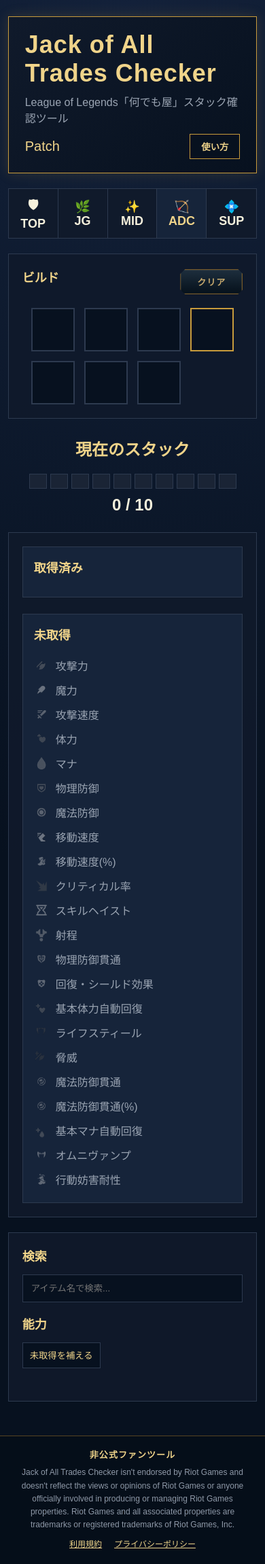
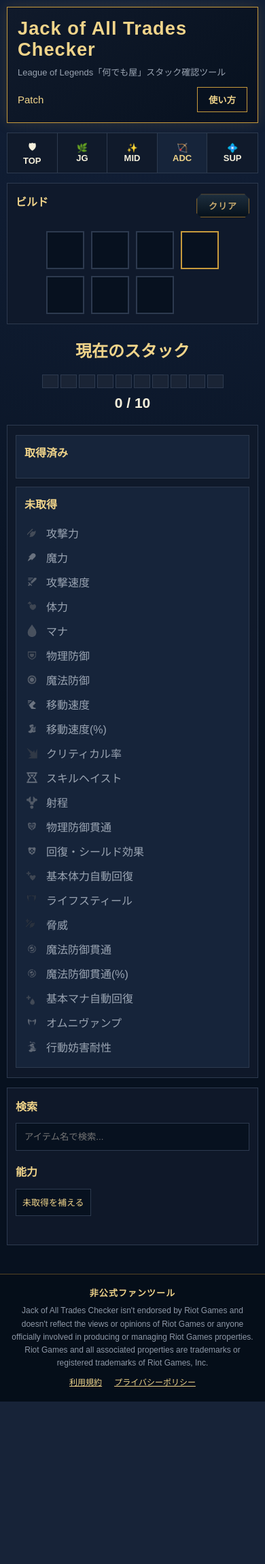
Before and after one commit to go825/jack-of-all-trades-checker, a Flask app: template templates/index.html in a window 390 px wide. Shown: the whole page at 68% size. After the commit the page ends 2062 px from the top, so only its background shows below. Run offline with Flask 3, Linux system fonts and the light colour scheme; the template is opened without the code that fills it, so the values that code supplies are empty.

Commit message:
feat: add patch-safe search and mobile layout

```diff
--- a/app/services/item_service.py
+++ b/app/services/item_service.py
@@ -3,12 +3,14 @@ import re
 from pathlib import Path
 
 import requests
+from pykakasi import kakasi
 
 from app.services.riot_api import get_latest_patch
 
 
 CACHE_DIR = Path("cache")
-ITEM_CACHE_VERSION = 8
+ITEM_CACHE_VERSION = 9
+KAKASI = kakasi()
 EXCLUDED_SHOP_ITEM_IDS = {
     "2003",  # 体力ポーション
     "2031",  # 詰め替えポーション
@@ -122,6 +124,12 @@ def extract_shop_class(icon_path):
     return SHOP_CLASS_NAMES.get(match.group(1))
 
 
+def generate_search_aliases(name):
+    hiragana = "".join(part["hira"] for part in KAKASI.convert(name)).strip()
+    compact = re.sub(r"\s+", "", hiragana)
+    return list(dict.fromkeys(alias for alias in (hiragana, compact) if alias))
+
+
 def write_item_cache(item_cache_path, items):
     with item_cache_path.open("w", encoding="utf-8") as file:
         json.dump(items, file, ensure_ascii=False, indent=2)
@@ -216,6 +224,7 @@ def normalize_items(items, patch, shop_classes=None):
                 "name": item.get("name", ""),
                 "description": item.get("description", ""),
                 "plaintext": item.get("plaintext", ""),
+                "search_aliases": generate_search_aliases(item.get("name", "")),
                 "gold": item.get("gold", {}),
                 "tags": item.get("tags", []),
                 "stats": item.get("stats", {}),
--- a/requirements.txt
+++ b/requirements.txt
@@ -13,3 +13,7 @@ urllib3==2.7.0
 Werkzeug==3.1.8
 gunicorn==26.0.0
 packaging==26.2
+Deprecated==1.3.1
+jaconv==0.5.0
+pykakasi==2.3.0
+wrapt==2.2.2
--- a/static/css/style.css
+++ b/static/css/style.css
@@ -770,3 +770,153 @@ gap:10px;
         align-items: center;
     }
 }
+@media (max-width: 700px) {
+    body {
+        overflow-x: hidden;
+    }
+
+    .app {
+        width: calc(100% - 20px);
+        margin: 10px auto 18px;
+    }
+
+    .header {
+        padding: 15px;
+    }
+
+    .header h1 {
+        font-size: clamp(23px, 7vw, 30px);
+        line-height: 1.15;
+    }
+
+    .header p {
+        font-size: 13px;
+        line-height: 1.5;
+    }
+
+    .patch {
+        font-size: 15px;
+    }
+
+    .role-tabs {
+        grid-template-columns: repeat(5, minmax(0, 1fr));
+        margin: 14px 0;
+    }
+
+    .role-tabs button {
+        min-width: 0;
+        height: 58px;
+        padding: 4px 2px;
+        font-size: 13px;
+    }
+
+    .panel {
+        padding: 14px 12px;
+        margin-bottom: 14px;
+    }
+
+    .panel-title h2,
+    .panel h2 {
+        font-size: 16px;
+    }
+
+    .clear-button {
+        min-width: 78px;
+        padding: 7px 12px;
+    }
+
+    .build-grid {
+        grid-template-columns: repeat(3, 56px);
+        gap: 10px;
+    }
+
+    .build-grid.has-special-slot {
+        grid-template-columns: repeat(4, 56px);
+    }
+
+    .item-slot {
+        width: 56px;
+        height: 56px;
+    }
+
+    .item-slot img {
+        max-width: 100%;
+        max-height: 100%;
+    }
+
+    .stack-section {
+        margin: 20px 0;
+    }
+
+    .stack-boxes {
+        gap: 3px;
+    }
+
+    .stack-box {
+        width: min(24px, 7vw);
+        height: 20px;
+    }
+
+    .stack-count {
+        font-size: 21px;
+    }
+
+    .status-panel {
+        gap: 12px;
+    }
+
+    .status-column {
+        padding: 12px;
+    }
+
+    .stat-filters {
+        gap: 5px;
+    }
+
+    .stat-filter,
+    .missing-stat-filter {
+        min-height: 40px;
+        padding: 7px 9px;
+        font-size: 13px;
+    }
+
+    .item-list {
+        grid-template-columns: repeat(auto-fill, 54px);
+        justify-content: center;
+        gap: 7px;
+    }
+
+    .item-card {
+        width: 54px;
+        height: 54px;
+    }
+
+    .item-card img {
+        width: 44px;
+        height: 44px;
+    }
+
+    .item-card:hover {
+        transform: none;
+    }
+
+    .item-tooltip {
+        width: calc(100vw - 20px);
+        max-height: calc(100vh - 20px);
+        overflow-y: auto;
+    }
+
+    .help-dialog {
+        width: calc(100vw - 20px);
+        max-height: calc(100vh - 20px);
+        padding: 16px;
+    }
+
+    .legal-footer {
+        padding-inline: 14px;
+    }
+
+    .legal-links {
+        flex-wrap: wrap;
+    }
+}
--- a/static/js/search.js
+++ b/static/js/search.js
@@ -72,7 +72,10 @@ let showMissingStats = false;
 
 const searchableItems = Array.from(searchableItemCards, (card, originalIndex) => {
     const item = JSON.parse(card.dataset.item);
-    const aliases = ITEM_SEARCH_ALIASES[item.name] || [];
+    const aliases = [
+        ...(item.search_aliases || []),
+        ...(ITEM_SEARCH_ALIASES[item.name] || [])
+    ];
 
     return {
         card,
```
Also changed, not shown: scripts/audit_patch_items.js (added, +77 -0 lines), README.md, 1 other file.
